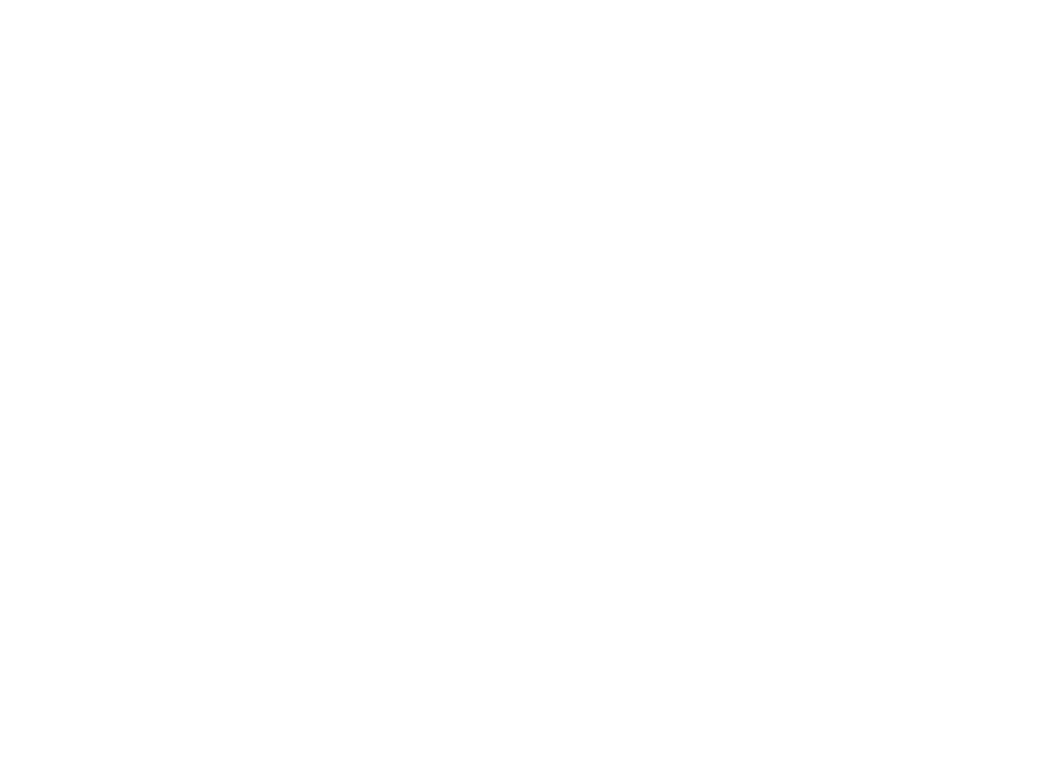
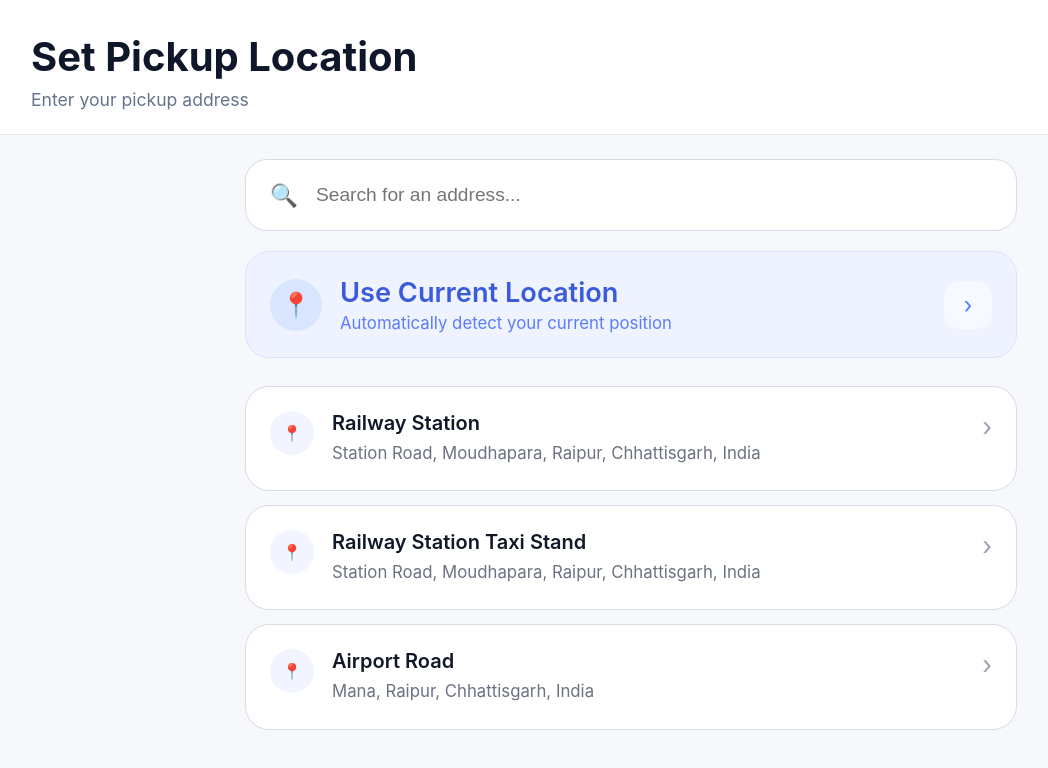
Before and after one commit to pranjali-22/comparify, a React (Vite) app in the folder compare-app/: page /pickup-location in a window 1280 px wide. Before the commit this address had no page. Shown: the top 768 px of the page, without its empty margins (9-1057 px from the left). Built offline with nearby package versions, Linux system fonts and the light colour scheme.

Commit message:
pickup location page

```diff
--- a/compare-app/src/App.tsx
+++ b/compare-app/src/App.tsx
@@ -2,6 +2,7 @@
 import WelcomePage from "./pages/WelcomePage";
 import CabComparisonPage from "./pages/CabComparisonPage";
 import FoodSearchPage from "./pages/FoodSearchPage";
+import PickupLocationPage from "./pages/PickupLocationPage.tsx";
 
 function App() {
     return (
@@ -10,6 +11,10 @@
                 <Route path="/" element={<WelcomePage />} />
                 <Route path="/cabs" element={<CabComparisonPage />} />
                 <Route path="/food" element={<FoodSearchPage />} />
+                <Route
+                    path="/pickup-location"
+                    element={<PickupLocationPage />}
+                />
             </Routes>
         </BrowserRouter>
     );
--- /dev/null
+++ b/compare-app/src/pages/PickupLocationPage.tsx
@@ -0,0 +1,315 @@
+import { useState } from "react";
+
+function PickupLocationPage() {
+    const [search, setSearch] = useState("");
+
+    const addresses = [
+        {
+            title: "Railway Station",
+            address:
+                "Station Road, Moudhapara, Raipur, Chhattisgarh, India",
+        },
+        {
+            title: "Railway Station Taxi Stand",
+            address:
+                "Station Road, Moudhapara, Raipur, Chhattisgarh, India",
+        },
+        {
+            title: "Airport Road",
+            address:
+                "Mana, Raipur, Chhattisgarh, India",
+        },
+    ];
+
+    return (
+        <>
+            <style>
+                {`
+          * {
+            box-sizing: border-box;
+          }
+
+          body {
+            margin: 0;
+            background: #f6f8fc;
+            font-family: Inter, -apple-system, BlinkMacSystemFont, sans-serif;
+          }
+
+          .pickup-page {
+            min-height: 100vh;
+          }
+
+          .header {
+            padding: 32px 40px 24px;
+            border-bottom: 1px solid #e5e7eb;
+            background: white;
+          }
+
+          .title {
+            margin: 0;
+            font-size: 2.5rem;
+            font-weight: 700;
+            color: #0f172a;
+          }
+
+          .subtitle {
+            margin-top: 8px;
+            color: #64748b;
+            font-size: 1.1rem;
+          }
+
+          .content {
+            max-width: 820px;
+            margin: 0 auto;
+            padding: 24px;
+          }
+
+          .search-box {
+            height: 72px;
+
+            background: white;
+
+            border: 1px solid #d7dce5;
+            border-radius: 22px;
+
+            display: flex;
+            align-items: center;
+
+            padding: 0 24px;
+
+            margin-bottom: 20px;
+          }
+
+          .search-icon {
+            font-size: 1.4rem;
+            color: #4f7cff;
+          }
+
+          .search-box input {
+            border: none;
+            outline: none;
+            width: 100%;
+
+            margin-left: 16px;
+
+            font-size: 1.2rem;
+            background: transparent;
+          }
+
+          .current-location {
+            background: #eef3ff;
+
+            border: 1px solid #d9e4ff;
+
+            border-radius: 24px;
+
+            padding: 24px;
+
+            display: flex;
+            justify-content: space-between;
+            align-items: center;
+
+            cursor: pointer;
+
+            transition: 0.2s ease;
+          }
+
+          .current-location:hover {
+            background: #e7efff;
+          }
+
+          .location-left {
+            display: flex;
+            align-items: center;
+            gap: 18px;
+          }
+
+          .location-icon {
+            width: 52px;
+            height: 52px;
+
+            border-radius: 50%;
+
+            background: rgba(79,124,255,0.12);
+
+            display: flex;
+            align-items: center;
+            justify-content: center;
+
+            font-size: 1.5rem;
+          }
+
+          .location-title {
+            font-size: 1.7rem;
+            font-weight: 600;
+            color: #3b5bdb;
+          }
+
+          .location-subtitle {
+            margin-top: 4px;
+            color: #5c7cfa;
+            font-size: 1.05rem;
+          }
+
+          .arrow-btn {
+            width: 48px;
+            height: 48px;
+
+            border-radius: 16px;
+
+            background: rgba(255,255,255,0.5);
+
+            display: flex;
+            align-items: center;
+            justify-content: center;
+
+            font-size: 1.4rem;
+            color: #4f7cff;
+          }
+
+          .results {
+            margin-top: 28px;
+          }
+
+          .address-card {
+            background: white;
+
+            border: 1px solid #d7dce5;
+            border-radius: 24px;
+
+            padding: 24px;
+
+            display: flex;
+            justify-content: space-between;
+            align-items: flex-start;
+
+            margin-bottom: 14px;
+
+            cursor: pointer;
+
+            transition: 0.2s ease;
+          }
+
+          .address-card:hover {
+            border-color: #4f7cff;
+            background: #fbfcff;
+          }
+
+          .address-left {
+            display: flex;
+            gap: 18px;
+          }
+
+          .pin {
+            width: 44px;
+            height: 44px;
+
+            border-radius: 50%;
+
+            background: #f2f5ff;
+
+            display: flex;
+            align-items: center;
+            justify-content: center;
+
+            flex-shrink: 0;
+          }
+
+          .address-title {
+            font-size: 1.25rem;
+            font-weight: 600;
+            color: #111827;
+            margin-bottom: 6px;
+          }
+
+          .address-subtitle {
+            color: #6b7280;
+            line-height: 1.5;
+            font-size: 1.05rem;
+          }
+
+          .card-arrow {
+            color: #9ca3af;
+            font-size: 1.6rem;
+            margin-left: 16px;
+          }
+        `}
+            </style>
+
+            <div className="pickup-page">
+                <div className="header">
+                    <h1 className="title">Set Pickup Location</h1>
+
+                    <div className="subtitle">
+                        Enter your pickup address
+                    </div>
+                </div>
+
+                <div className="content">
+                    <div className="search-box">
+                        <span className="search-icon">🔍</span>
+
+                        <input
+                            placeholder="Search for an address..."
+                            value={search}
+                            onChange={(e) => setSearch(e.target.value)}
+                        />
+                    </div>
+
+                    <div className="current-location">
+                        <div className="location-left">
+                            <div className="location-icon">
+                                📍
+                            </div>
+
+                            <div>
+                                <div className="location-title">
+                                    Use Current Location
+                                </div>
+
+                                <div className="location-subtitle">
+                                    Automatically detect your current position
+                                </div>
+                            </div>
+                        </div>
+
+                        <div className="arrow-btn">
+                            ›
+                        </div>
+                    </div>
+
+                    <div className="results">
+                        {addresses.map((address) => (
+                            <div
+                                className="address-card"
+                                key={address.title}
+                            >
+                                <div className="address-left">
+                                    <div className="pin">
+                                        📍
+                                    </div>
+
+                                    <div>
+                                        <div className="address-title">
+                                            {address.title}
+                                        </div>
+
+                                        <div className="address-subtitle">
+                                            {address.address}
+                                        </div>
+                                    </div>
+                                </div>
+
+                                <div className="card-arrow">
+                                    ›
+                                </div>
+                            </div>
+                        ))}
+                    </div>
+                </div>
+            </div>
+        </>
+    );
+}
+
+export default PickupLocationPage;
```
